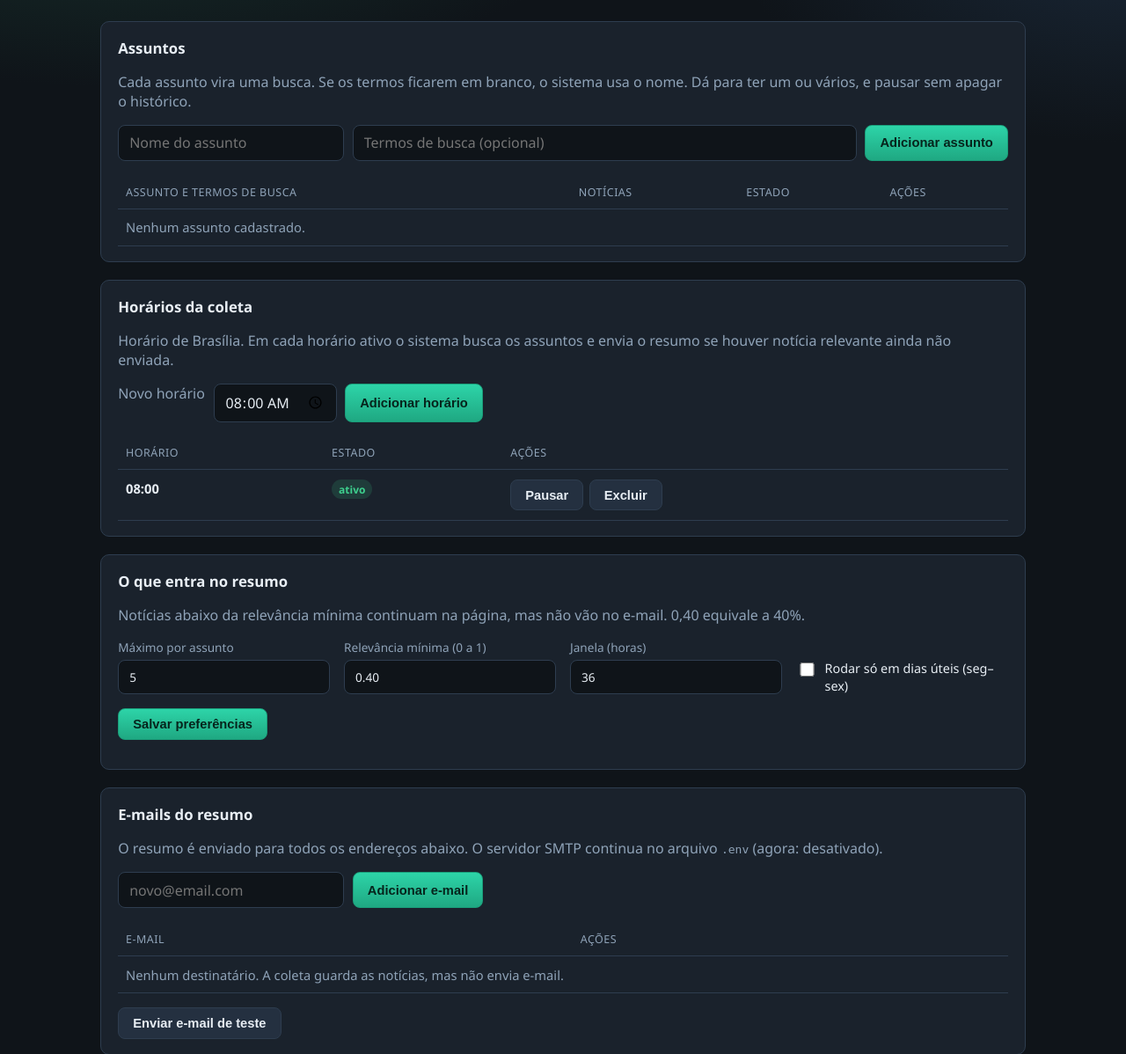
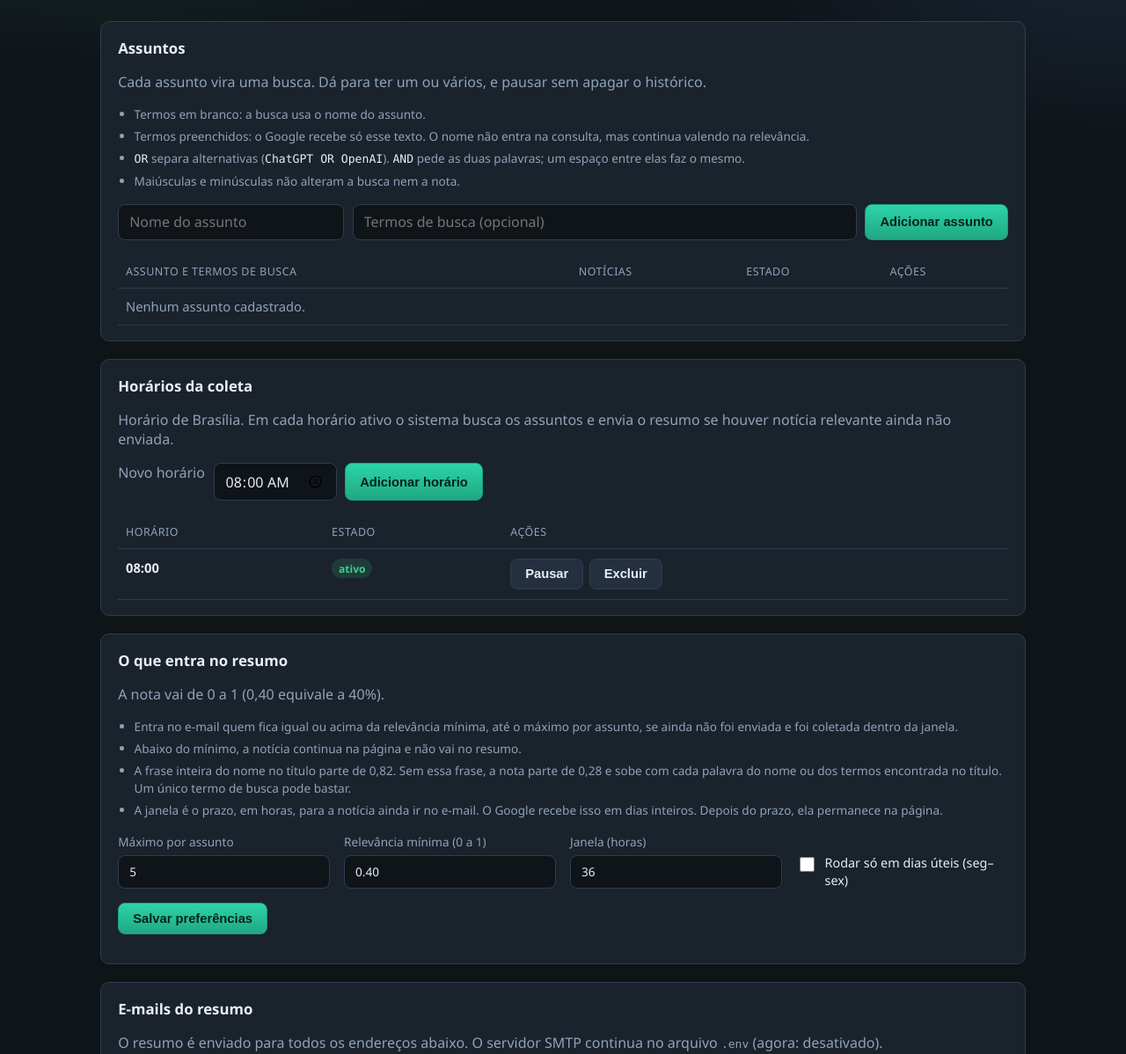
Before and after one commit to anderboni/app_noticias, a Flask app: page /configuracoes in a window 1280 px wide. Shown: the part 88-1286 px from the top of the page at 88% size. Run offline with Flask 3, Linux system fonts and the light colour scheme; data that the repository does not hold is empty.

Commit message:
ajuste no readme.md e nas configurações

```diff
--- a/app/static/css/style.css
+++ b/app/static/css/style.css
@@ -397,6 +397,24 @@ select {
   max-width: 36rem;
 }
 
+.help-notes {
+  margin: 0 0 1rem;
+  padding-left: 1.15rem;
+  color: var(--muted);
+  font-size: 0.85rem;
+  line-height: 1.45;
+}
+
+.help-notes li + li {
+  margin-top: 0.35rem;
+}
+
+.help-notes code {
+  color: var(--text);
+  font-family: var(--mono);
+  font-size: 0.82rem;
+}
+
 .disclaimer {
   margin-top: 2rem;
   padding: 1rem;
--- a/app/templates/configuracoes.html
+++ b/app/templates/configuracoes.html
@@ -4,10 +4,13 @@
 {% block content %}
 <section class="panel">
   <h2>Assuntos</h2>
-  <p class="muted">
-    Cada assunto vira uma busca. Se os termos ficarem em branco, o sistema usa o nome.
-    Dá para ter um ou vários, e pausar sem apagar o histórico.
-  </p>
+  <p class="muted">Cada assunto vira uma busca. Dá para ter um ou vários, e pausar sem apagar o histórico.</p>
+  <ul class="help-notes">
+    <li>Termos em branco: a busca usa o nome do assunto.</li>
+    <li>Termos preenchidos: o Google recebe só esse texto. O nome não entra na consulta, mas continua valendo na relevância.</li>
+    <li><code>OR</code> separa alternativas (<code>ChatGPT OR OpenAI</code>). <code>AND</code> pede as duas palavras; um espaço entre elas faz o mesmo.</li>
+    <li>Maiúsculas e minúsculas não alteram a busca nem a nota.</li>
+  </ul>
 
   <form method="post" class="form-row">
     <input type="hidden" name="action" value="add_topic">
@@ -128,10 +131,13 @@
 
 <section class="panel">
   <h2>O que entra no resumo</h2>
-  <p class="muted">
-    Notícias abaixo da relevância mínima continuam na página, mas não vão no e-mail.
-    0,40 equivale a 40%.
-  </p>
+  <p class="muted">A nota vai de 0 a 1 (0,40 equivale a 40%).</p>
+  <ul class="help-notes">
+    <li>Entra no e-mail quem fica igual ou acima da relevância mínima, até o máximo por assunto, se ainda não foi enviada e foi coletada dentro da janela.</li>
+    <li>Abaixo do mínimo, a notícia continua na página e não vai no resumo.</li>
+    <li>A frase inteira do nome no título parte de 0,82. Sem essa frase, a nota parte de 0,28 e sobe com cada palavra do nome ou dos termos encontrada no título. Um único termo de busca pode bastar.</li>
+    <li>A janela é o prazo, em horas, para a notícia ainda ir no e-mail. O Google recebe isso em dias inteiros. Depois do prazo, ela permanece na página.</li>
+  </ul>
   <form method="post">
     <input type="hidden" name="action" value="save_prefs">
     <div class="config-grid">
```
Also changed, not shown: README.md.
